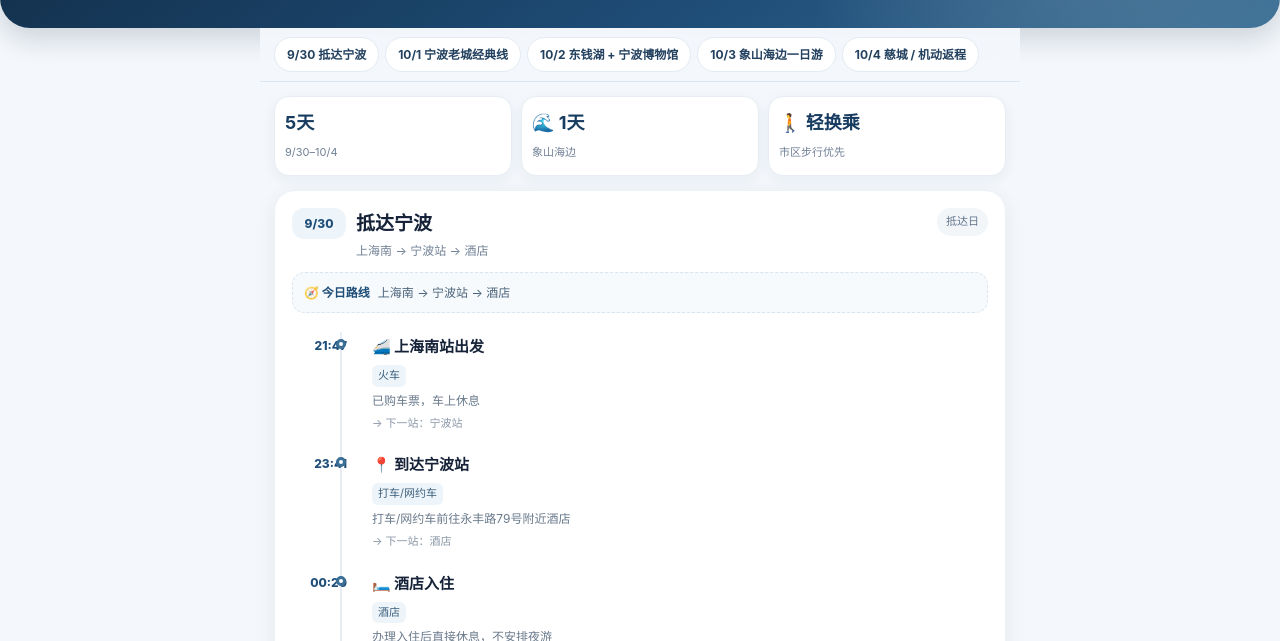
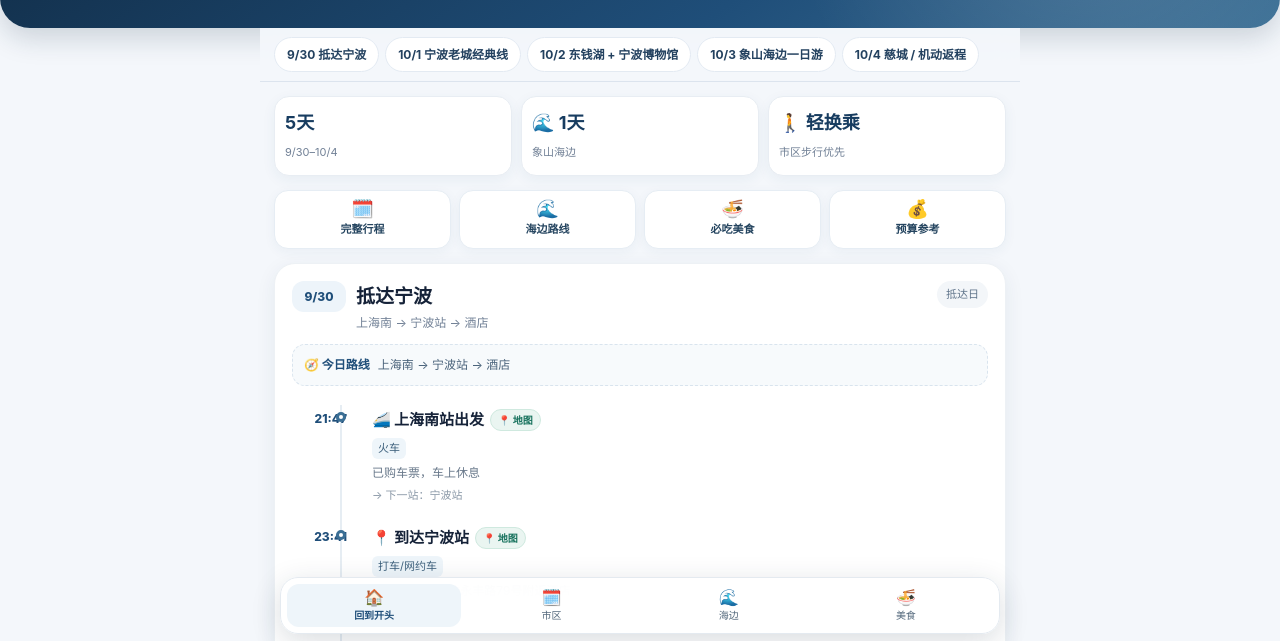
Before and after one commit to HutaaOo/ningbo-trip-2026, a plain HTML site: page index.html in a window 1280 px wide. Shown: the part 156-797 px from the top of the page. Drawn offline with Linux system fonts and the light colour scheme.

Commit message:
Add files via upload

```diff
--- a/index.html
+++ b/index.html
@@ -23,6 +23,20 @@ body{margin:0;background:var(--bg);color:var(--ink);font-family:-apple-system,Bl
 .tip-grid{display:grid;grid-template-columns:1fr 1fr;gap:10px}.tip{padding:12px;border-radius:14px;background:#f7fafc;border:1px solid #e8eef4}.tip b{font-size:13px}.tip p{font-size:11px;color:#6c7b8b;margin:5px 0 0}
 .footer{font-size:11px;color:#8793a0;text-align:center;padding:12px 5px 30px}
 @media(max-width:430px){.hero h1{font-size:25px}.overview{gap:7px}.stat{padding:10px 8px}.stat b{font-size:16px}.card{padding:15px}.badge{display:none}}
+
+/* ===== 可点击增强版 ===== */
+.quick-actions{display:grid;grid-template-columns:repeat(4,1fr);gap:8px;margin:14px 0}
+.quick-actions a{display:flex;flex-direction:column;align-items:center;justify-content:center;gap:3px;text-decoration:none;background:#fff;border:1px solid #e6edf4;border-radius:14px;padding:9px 4px;color:#24445f;font-size:11px;font-weight:700;box-shadow:0 3px 12px rgba(31,78,121,.05)}
+.quick-actions .ico{font-size:18px;line-height:1}
+.place{display:flex;align-items:center;gap:6px;flex-wrap:wrap}
+.map-btn{display:inline-flex;align-items:center;text-decoration:none;background:#eaf5f1;color:#19735e;border:1px solid #cfe9df;border-radius:999px;padding:2px 7px;font-size:10px;font-weight:700;vertical-align:middle}
+.map-btn:active{transform:scale(.96)}
+.bottom-bar{position:fixed;left:50%;bottom:10px;transform:translateX(-50%);z-index:50;width:min(720px,calc(100% - 24px));display:grid;grid-template-columns:repeat(4,1fr);gap:3px;padding:6px;background:rgba(255,255,255,.94);backdrop-filter:blur(14px);border:1px solid #e4eaf0;border-radius:18px;box-shadow:0 8px 30px rgba(22,42,62,.16)}
+.bottom-bar a{text-decoration:none;color:#52677b;text-align:center;font-size:10px;padding:4px 2px;border-radius:12px}
+.bottom-bar a:first-child{background:#eef5fa;color:#1f4e79;font-weight:800}
+.bottom-bar .bi{display:block;font-size:16px;line-height:18px;margin-bottom:1px}
+body{padding-bottom:76px}
+@media(max-width:430px){.quick-actions{gap:6px}.quick-actions a{padding:8px 2px}.map-btn{font-size:9px;padding:2px 6px}}
 </style></head>
 <body>
 <header class="hero">
@@ -38,6 +52,14 @@ body{margin:0;background:var(--bg);color:var(--ink);font-family:-apple-system,Bl
 <div class="stat"><b>🌊 1天</b><span>象山海边</span></div>
 <div class="stat"><b>🚶 轻换乘</b><span>市区步行优先</span></div>
 </div>
+
+<div class="quick-actions">
+  <a href="#d1"><span class="ico">🗓️</span>完整行程</a>
+  <a href="#d3"><span class="ico">🌊</span>海边路线</a>
+  <a href="#food"><span class="ico">🍜</span>必吃美食</a>
+  <a href="#budget"><span class="ico">💰</span>预算参考</a>
+</div>
+
 <section class="card" id="d0"><div class="day-head"><div class="date">9/30</div><div><h2>抵达宁波</h2><p class="sub">上海南 → 宁波站 → 酒店</p></div><span class="badge">抵达日</span></div><div class="route"><strong>🧭 今日路线</strong><span>上海南 → 宁波站 → 酒店</span></div><div class="timeline"><div class="step">
 <div class="time">21:47</div><div class="dot"></div>
 <div class="stepbox"><div class="place">🚄 上海南站出发</div>
@@ -196,14 +218,14 @@ body{margin:0;background:var(--bg);color:var(--ink);font-family:-apple-system,Bl
 </div>
 </section>
 
-<section class="card">
+<section class="card" id="food">
 <h2 class="section-title">🍜 宁波必吃清单</h2>
 <ul class="list">
 <li>宁波汤圆</li><li>海鲜面 / 黄鱼面</li><li>烤菜年糕</li><li>红膏呛蟹</li><li>象山梭子蟹、黄鱼、虾姑、贝类</li>
 </ul>
 </section>
 
-<section class="card">
+<section class="card" id="budget">
 <h2 class="section-title">💰 预算参考</h2>
 <ul class="list">
 <li>市区交通：约 ¥50–100/人</li>
@@ -227,4 +249,40 @@ body{margin:0;background:var(--bg);color:var(--ink);font-family:-apple-system,Bl
 </section>
 
 <div class="footer">这份页面按“打开就能照着走”的方式设计。班次、天气、景区开放及临时交通管制以出发当天官方信息为准。</div>
-</div></body></html>
+
+<nav class="bottom-bar">
+  <a href="#d0"><span class="bi">🏠</span>回到开头</a>
+  <a href="#d1"><span class="bi">🗓️</span>市区</a>
+  <a href="#d3"><span class="bi">🌊</span>海边</a>
+  <a href="#food"><span class="bi">🍜</span>美食</a>
+</nav>
+</div>
+<script>
+(function(){
+  const mapping = [
+    ["上海南站","上海南站"],["宁波站","宁波站"],["永丰路79号","宁波市海曙区永丰路79号"],
+    ["月湖公园","月湖公园"],["天一阁","天一阁博物院"],["鼓楼","宁波鼓楼"],
+    ["天一广场","天一广场"],["城隍庙","宁波城隍庙"],["老外滩","宁波老外滩"],
+    ["东钱湖","东钱湖旅游度假区"],["小普陀","东钱湖小普陀"],["韩岭","韩岭老街"],
+    ["宁波博物馆","宁波博物馆"],["松兰山","松兰山海滨旅游度假区"],
+    ["象山客运中心","象山客运中心"],["石浦渔港古城","石浦渔港古城"],
+    ["慈城古县城","慈城古县城"]
+  ];
+  document.querySelectorAll(".place").forEach(function(el){
+    const text = el.textContent.replace(/\s+/g," ");
+    let target = null;
+    for(const item of mapping){
+      if(text.indexOf(item[0]) !== -1){ target = item[1]; break; }
+    }
+    if(!target) return;
+    const a = document.createElement("a");
+    a.className = "map-btn";
+    a.target = "_blank";
+    a.rel = "noopener";
+    a.href = "https://uri.amap.com/search?keyword=" + encodeURIComponent(target);
+    a.textContent = "📍 地图";
+    el.appendChild(a);
+  });
+})();
+</script>
+</body></html>
```
